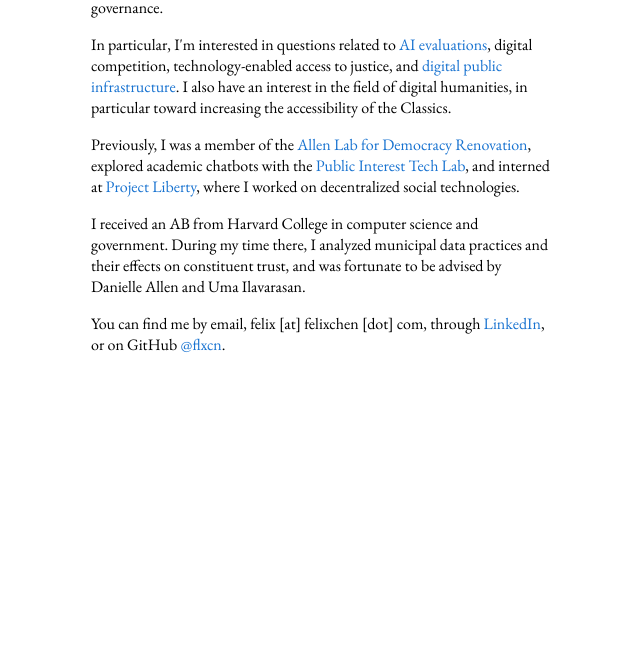
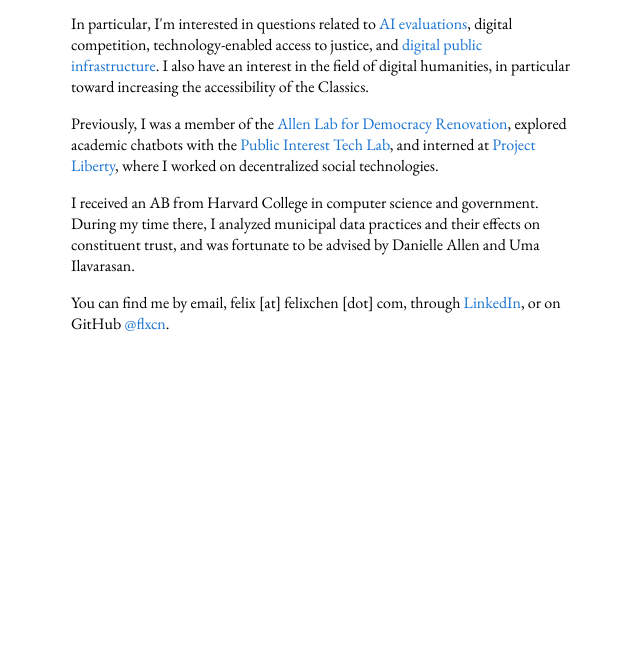
Before and after one commit to flxcn/flxcn.github.io, a plain HTML site: page index.html in a window 1280 px wide. Shown: the part 136-800 px from the top of the page, without its empty margins (319-959 px from the left). Drawn offline with nearby package versions, Linux system fonts and the light colour scheme.

Commit message:
Update stylesheet.css

```diff
--- a/stylesheet.css
+++ b/stylesheet.css
@@ -11,7 +11,7 @@ a:hover {
 
 body {
   font-family: 'EB Garamond', Times, 'Times New Roman', serif;
-  max-width: 460px;
+  max-width: 500px;
   padding-top: 1rem;
   padding-left: 1rem;
   padding-right: 1rem;
```
